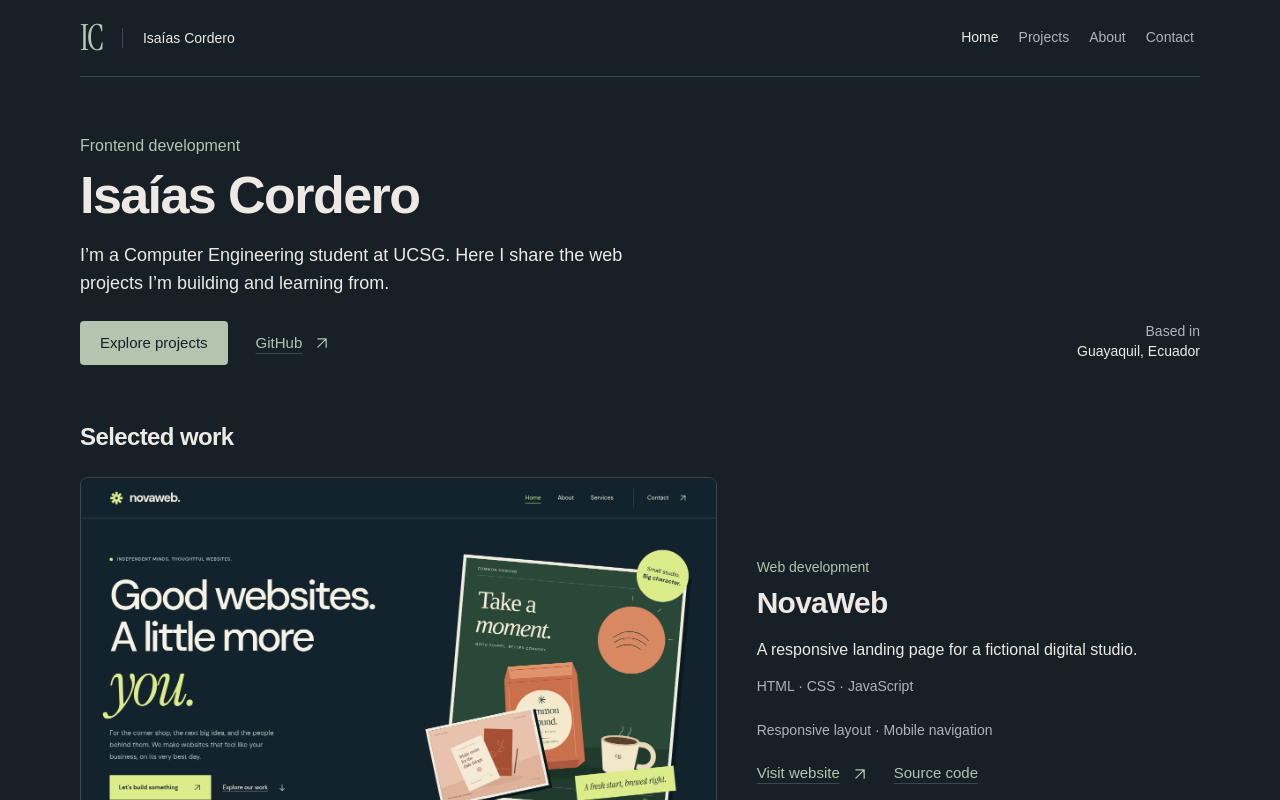
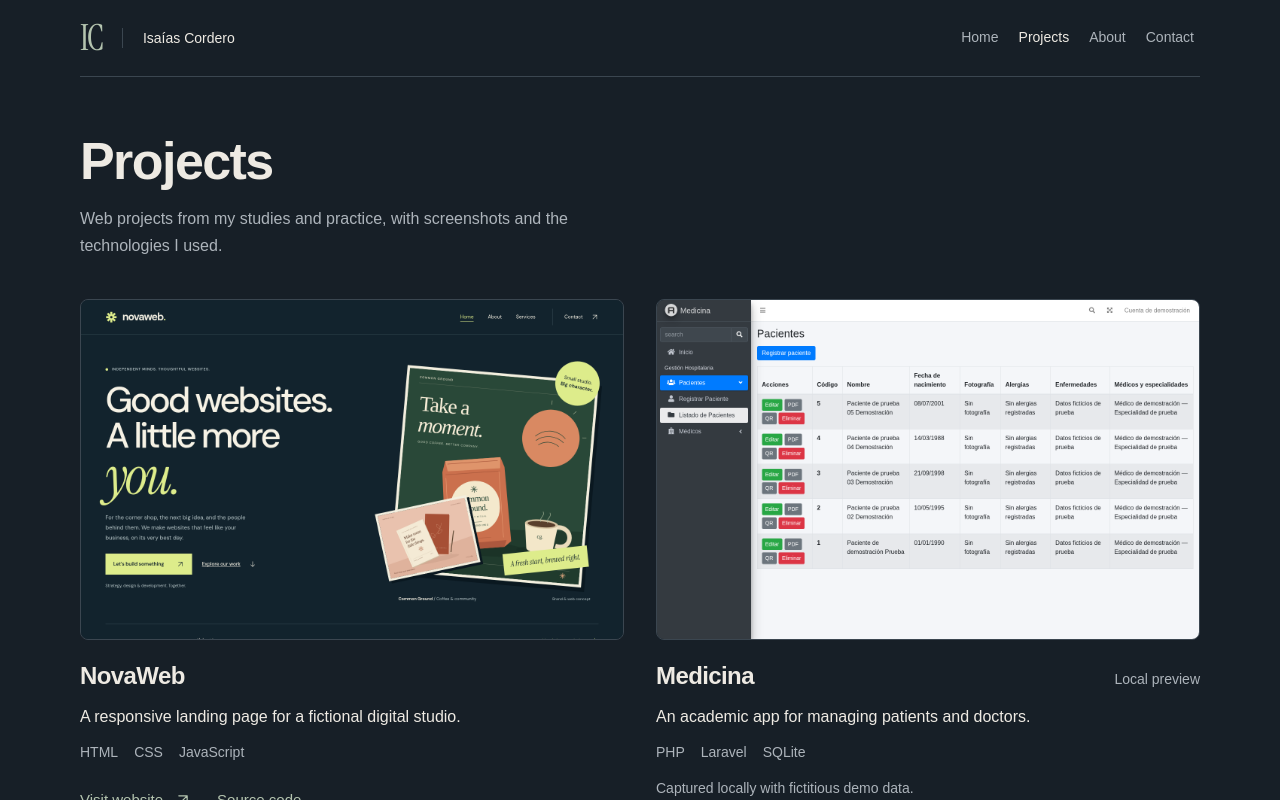
Before and after one commit to isaiasdevco/react-portfolio, a React (Vite) app: page /projects in a window 1280 px wide. Shown: the top 800 px of the page. Built offline with nearby package versions, Linux system fonts and the light colour scheme.

Commit message:
Add project gallery

```diff
--- a/package.json
+++ b/package.json
@@ -16,7 +16,8 @@
     "@fontsource-variable/dm-sans": "^5.3.0",
     "@fontsource/instrument-serif": "^5.3.0",
     "react": "^19.3.1",
-    "react-dom": "^19.3.1"
+    "react-dom": "^19.3.1",
+    "react-router": "^8.5.1"
   },
   "devDependencies": {
     "@eslint/js": "^10.0.1",
--- a/src/App.jsx
+++ b/src/App.jsx
@@ -1,13 +1,44 @@
+import { useEffect, useRef } from 'react'
+import { Link, Route, Routes, useLocation } from 'react-router'
 import Header from './components/layout/Header.jsx'
 import Footer from './components/layout/Footer.jsx'
 import Home from './pages/Home.jsx'
+import Projects from './pages/Projects.jsx'
+import NotFound from './pages/NotFound.jsx'
+
+const pageTitles = {
+  '/': 'Isaías Cordero | Frontend Portfolio',
+  '/projects': 'Projects | Isaías Cordero',
+}
 
 export default function App() {
+  const location = useLocation()
+  const previousLocation = useRef(location)
+
+  useEffect(() => {
+    const pathname = location.pathname.replace(/\/+$/, '') || '/'
+    document.title = pageTitles[pathname] ?? 'Page not found | Isaías Cordero'
+
+    // Move focus with the page, while keeping the initial tab order intact.
+    if (previousLocation.current !== location || location.hash) {
+      const target = document.getElementById(location.hash.slice(1) || 'main-content')
+      target?.focus({ preventScroll: true })
+
+      if (location.hash) {
+        target?.scrollIntoView()
+      } else {
+        window.scrollTo({ top: 0, left: 0, behavior: 'instant' })
+      }
+    }
+
+    previousLocation.current = location
+  }, [location])
+
   return (
     <div className="flex min-h-svh flex-col">
-      <a className="skip-link" href="#main-content">
+      <Link className="skip-link" to={{ hash: '#main-content' }}>
         Skip to content
-      </a>
+      </Link>
 
       <Header />
 
@@ -16,7 +47,11 @@ export default function App() {
         tabIndex={-1}
         className="page-container flex-1"
       >
-        <Home />
+        <Routes>
+          <Route path="/" element={<Home />} />
+          <Route path="/projects" element={<Projects />} />
+          <Route path="*" element={<NotFound />} />
+        </Routes>
       </main>
       <Footer />
     </div>
--- a/src/components/layout/Header.jsx
+++ b/src/components/layout/Header.jsx
@@ -1,15 +1,10 @@
-const navigation = [
-  { label: 'Home', href: '#home' },
-  { label: 'Projects', href: '#work' },
-  { label: 'About', href: '#about' },
-  { label: 'Contact', href: '#contact' },
-]
+import { Link, NavLink } from 'react-router'
 
 export default function Header() {
   return (
     <header className="page-container flex items-center justify-between gap-3 border-b border-border py-4">
-      <a
-        href="#home"
+      <Link
+        to="/"
         aria-label="Isaías Cordero, home"
         className="flex min-h-11 items-center gap-5"
       >
@@ -17,20 +12,13 @@ export default function Header() {
         <span className="hidden border-l border-border pl-5 text-sm md:inline">
           Isaías Cordero
         </span>
-      </a>
+      </Link>
       <nav aria-label="Main navigation">
         <ul className="flex items-center sm:gap-2">
-          {navigation.map(({ label, href }) => (
-            <li key={href}>
-              <a
-                href={href}
-                className="nav-link"
-                aria-current={label === 'Home' ? 'page' : undefined}
-              >
-                {label}
-              </a>
-            </li>
-          ))}
+          <li><NavLink to="/" end className="nav-link">Home</NavLink></li>
+          <li><NavLink to="/projects" className="nav-link">Projects</NavLink></li>
+          <li><Link to="/#about" className="nav-link">About</Link></li>
+          <li><Link to="/#contact" className="nav-link">Contact</Link></li>
         </ul>
       </nav>
     </header>
--- /dev/null
+++ b/src/components/projects/ProjectCard.jsx
@@ -0,0 +1,58 @@
+import ArrowUpRight from '../ui/ArrowUpRight.jsx'
+
+export default function ProjectCard({ project }) {
+  const image = (
+    <img
+      src={project.image.src}
+      alt={project.image.alt}
+      width={project.image.width}
+      height={project.image.height}
+      loading="lazy"
+      className="aspect-[16/10] w-full object-cover object-top"
+    />
+  )
+
+  return (
+    <article aria-labelledby={`${project.id}-heading`} className="min-w-0 border-b border-border pb-8">
+      {project.liveUrl ? (
+        <a
+          href={project.liveUrl}
+          aria-label={`Visit ${project.title} website`}
+          className="project-preview"
+        >
+          {image}
+        </a>
+      ) : (
+        <div className="overflow-hidden rounded-preview border border-border bg-surface">
+          {image}
+        </div>
+      )}
+
+      <div className="mt-5 flex flex-wrap items-baseline justify-between gap-x-4 gap-y-1">
+        <h2 id={`${project.id}-heading`} className="text-2xl font-semibold tracking-tight">
+          {project.title}
+        </h2>
+        {!project.liveUrl && <p className="text-sm text-muted">Local preview</p>}
+      </div>
+      <p className="mt-3">{project.description}</p>
+      <ul aria-label={`${project.title} technologies`} className="mt-3 flex flex-wrap gap-x-4 gap-y-1 text-sm text-muted">
+        {project.technologies.map(technology => <li key={technology}>{technology}</li>)}
+      </ul>
+
+      {project.liveUrl || project.sourceUrl ? (
+        <div className="mt-4 flex flex-wrap items-center gap-x-6 gap-y-1">
+          {project.liveUrl && (
+            <a className="text-link" href={project.liveUrl}>
+              Visit website <ArrowUpRight />
+            </a>
+          )}
+          {project.sourceUrl && (
+            <a className="text-link" href={project.sourceUrl}>Source code</a>
+          )}
+        </div>
+      ) : (
+        <p className="mt-4 text-sm text-muted">Captured locally with fictitious demo data.</p>
+      )}
+    </article>
+  )
+}
--- a/src/main.jsx
+++ b/src/main.jsx
@@ -1,5 +1,6 @@
 import { StrictMode } from 'react'
 import { createRoot } from 'react-dom/client'
+import { BrowserRouter } from 'react-router'
 import '@fontsource-variable/dm-sans/wght.css'
 import '@fontsource/instrument-serif/latin-400.css'
 import './styles/globals.css'
@@ -7,6 +8,8 @@ import App from './App.jsx'
 
 createRoot(document.getElementById('root')).render(
   <StrictMode>
-    <App />
+    <BrowserRouter>
+      <App />
+    </BrowserRouter>
   </StrictMode>,
 )
--- a/src/pages/Home.jsx
+++ b/src/pages/Home.jsx
@@ -1,3 +1,4 @@
+import { Link } from 'react-router'
 import Hero from '../sections/Hero.jsx'
 import FeaturedProject from '../sections/FeaturedProject.jsx'
 import ArrowUpRight from '../components/ui/ArrowUpRight.jsx'
@@ -12,9 +13,14 @@ export default function Home() {
       <Hero />
 
       <section id="work" tabIndex={-1} aria-labelledby="work-heading" className="scroll-mt-6">
-        <h2 id="work-heading" className="mb-6 text-2xl font-semibold tracking-tight">
-          Selected work
-        </h2>
+        <div className="mb-6 flex flex-wrap items-center justify-between gap-x-6 gap-y-2">
+          <h2 id="work-heading" className="text-2xl font-semibold tracking-tight">
+            Selected work
+          </h2>
+          <Link className="text-link" to="/projects">
+            All projects <ArrowUpRight />
+          </Link>
+        </div>
         <FeaturedProject project={featuredProject} />
       </section>
 
--- /dev/null
+++ b/src/pages/NotFound.jsx
@@ -0,0 +1,20 @@
+import { Link } from 'react-router'
+import ArrowUpRight from '../components/ui/ArrowUpRight.jsx'
+
+export default function NotFound() {
+  return (
+    <div className="py-16 md:py-24">
+      <p className="mb-2 text-primary">404</p>
+      <h1 className="hero-title">Page not found</h1>
+      <p className="mt-4 max-w-lg text-muted">
+        This address doesn’t match a page on my portfolio. You can return home or browse my projects.
+      </p>
+      <div className="mt-6 flex flex-wrap items-center gap-x-7 gap-y-3">
+        <Link className="button-primary" to="/">Back to home</Link>
+        <Link className="text-link" to="/projects">
+          View projects <ArrowUpRight />
+        </Link>
+      </div>
+    </div>
+  )
+}
--- /dev/null
+++ b/src/pages/Projects.jsx
@@ -0,0 +1,17 @@
+import ProjectCard from '../components/projects/ProjectCard.jsx'
+import projects from '../data/projects.js'
+
+export default function Projects() {
+  return (
+    <div className="py-12 md:py-14">
+      <h1 className="hero-title">Projects</h1>
+      <p className="mt-4 max-w-xl text-muted">
+        Web projects from my studies and practice, with screenshots and the technologies I used.
+      </p>
+
+      <div className="mt-10 grid gap-10 md:grid-cols-2 md:gap-8">
+        {projects.map(project => <ProjectCard key={project.id} project={project} />)}
+      </div>
+    </div>
+  )
+}
--- a/src/sections/Hero.jsx
+++ b/src/sections/Hero.jsx
@@ -1,3 +1,4 @@
+import { Link } from 'react-router'
 import ArrowUpRight from '../components/ui/ArrowUpRight.jsx'
 
 export default function Hero() {
@@ -16,7 +17,7 @@ export default function Hero() {
           I’m building and learning from.
         </p>
         <div className="mt-6 flex flex-wrap items-center gap-x-7 gap-y-3">
-          <a className="button-primary" href="#work">Explore projects</a>
+          <Link className="button-primary" to="/projects">Explore projects</Link>
           <a className="text-link" href="https://github.com/isaiasdevco">
             GitHub <ArrowUpRight />
           </a>
```
Also changed, not shown: 2 other files (tests, documents, lock files or other folders).
